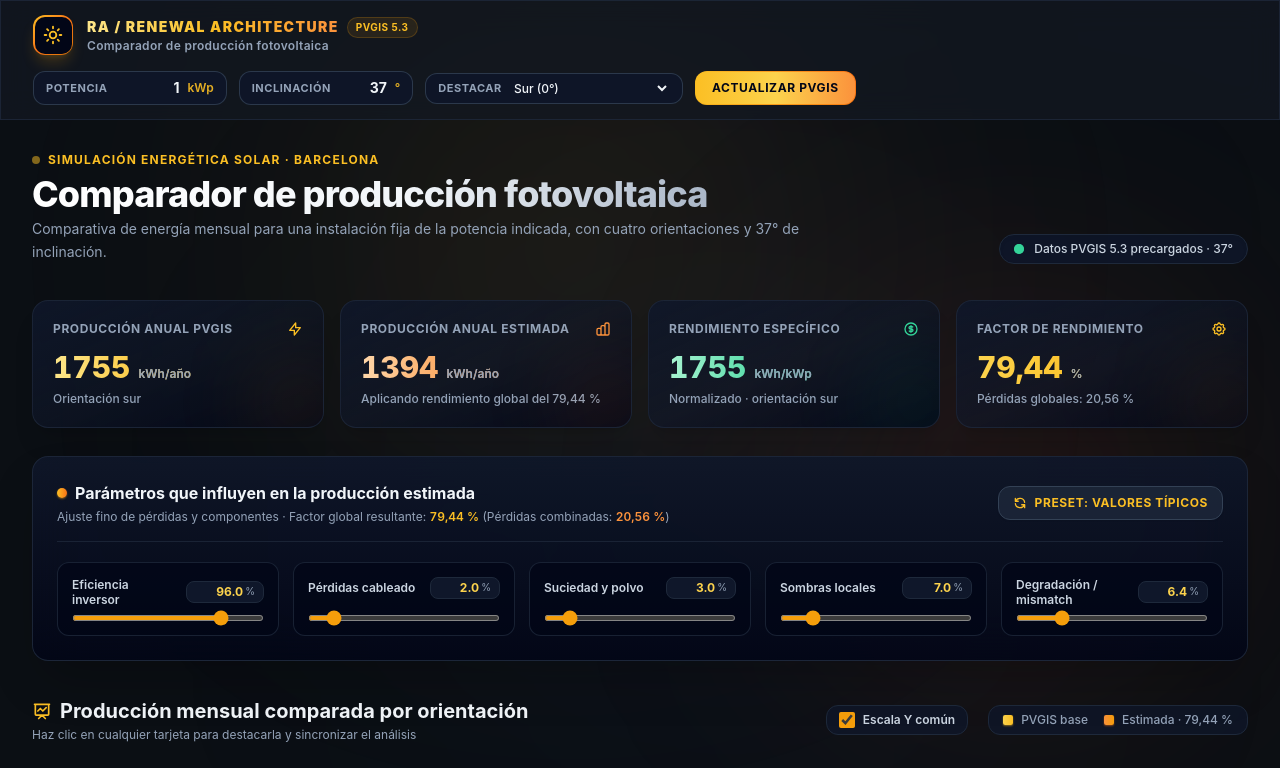
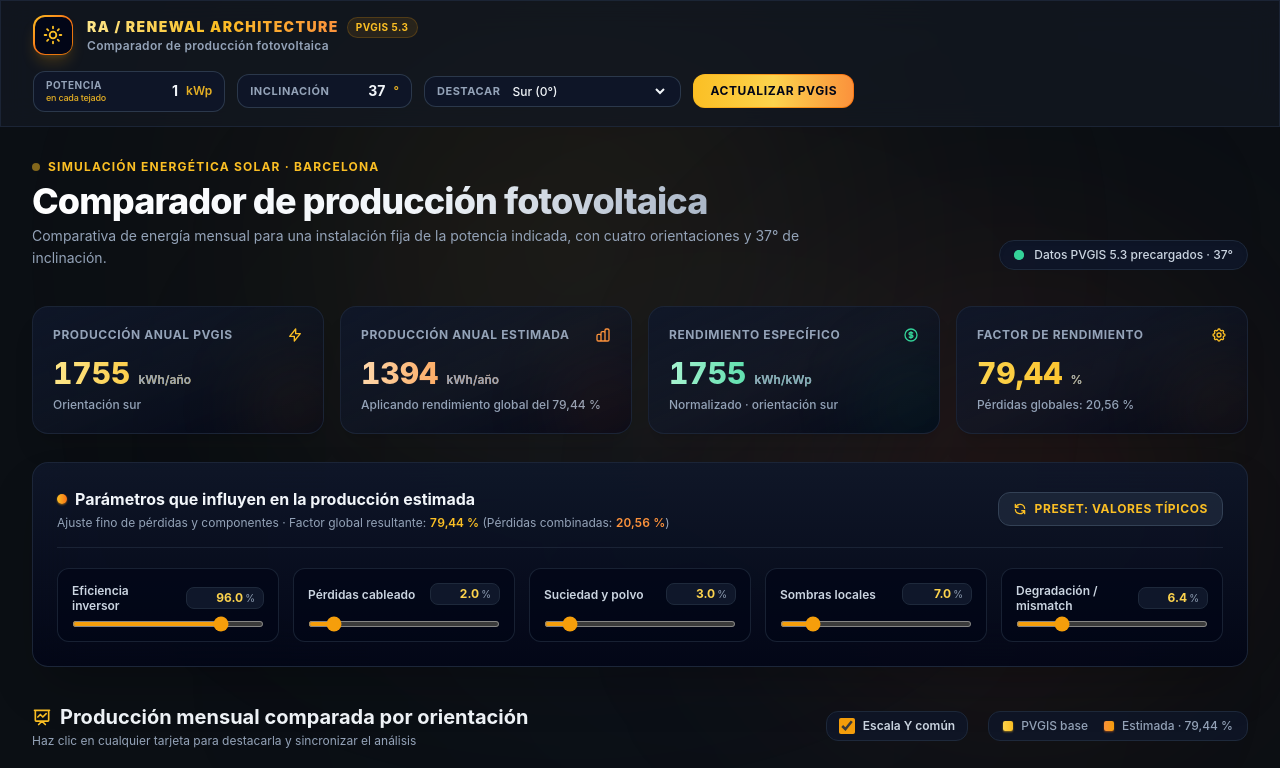
Before and after one commit to K-N-U-M/simulador-fotovoltaico-pvgis, a plain HTML site: page index.html in a window 1280 px wide. Shown: the top 768 px of the page. Drawn offline with nearby package versions, Linux system fonts and the light colour scheme; no server answers.

Commit message:
Clarify power input applies per roof/orientation (en cada tejado)

```diff
--- a/index.html
+++ b/index.html
@@ -94,7 +94,10 @@ input[type=range] {
     <!-- Quick Controls -->
     <div class="flex items-center gap-3 flex-wrap">
       <div class="flex items-center gap-2 bg-slate-900/90 border border-slate-700/80 rounded-xl px-3 py-1.5 focus-within:border-amber-400 focus-within:ring-1 focus-within:ring-amber-400/50 transition">
-        <label for="power" class="text-[11px] font-bold text-slate-400 uppercase tracking-wider">Potencia</label>
+        <div class="flex flex-col">
+          <label for="power" class="text-[10px] font-bold text-slate-400 uppercase tracking-wider">Potencia</label>
+          <span class="text-[9px] font-medium text-amber-400/90 tracking-tight -mt-0.5 whitespace-nowrap">en cada tejado</span>
+        </div>
         <input id="power" type="number" min="0.1" max="10000" step="0.1" value="1" class="w-16 bg-transparent text-right font-bold text-slate-100 text-sm focus:outline-none">
         <span class="text-xs font-semibold text-amber-400/90">kWp</span>
       </div>
```
Also changed, not shown: simulador_fotovoltaico_pvgis.html (+4 -1 lines).
